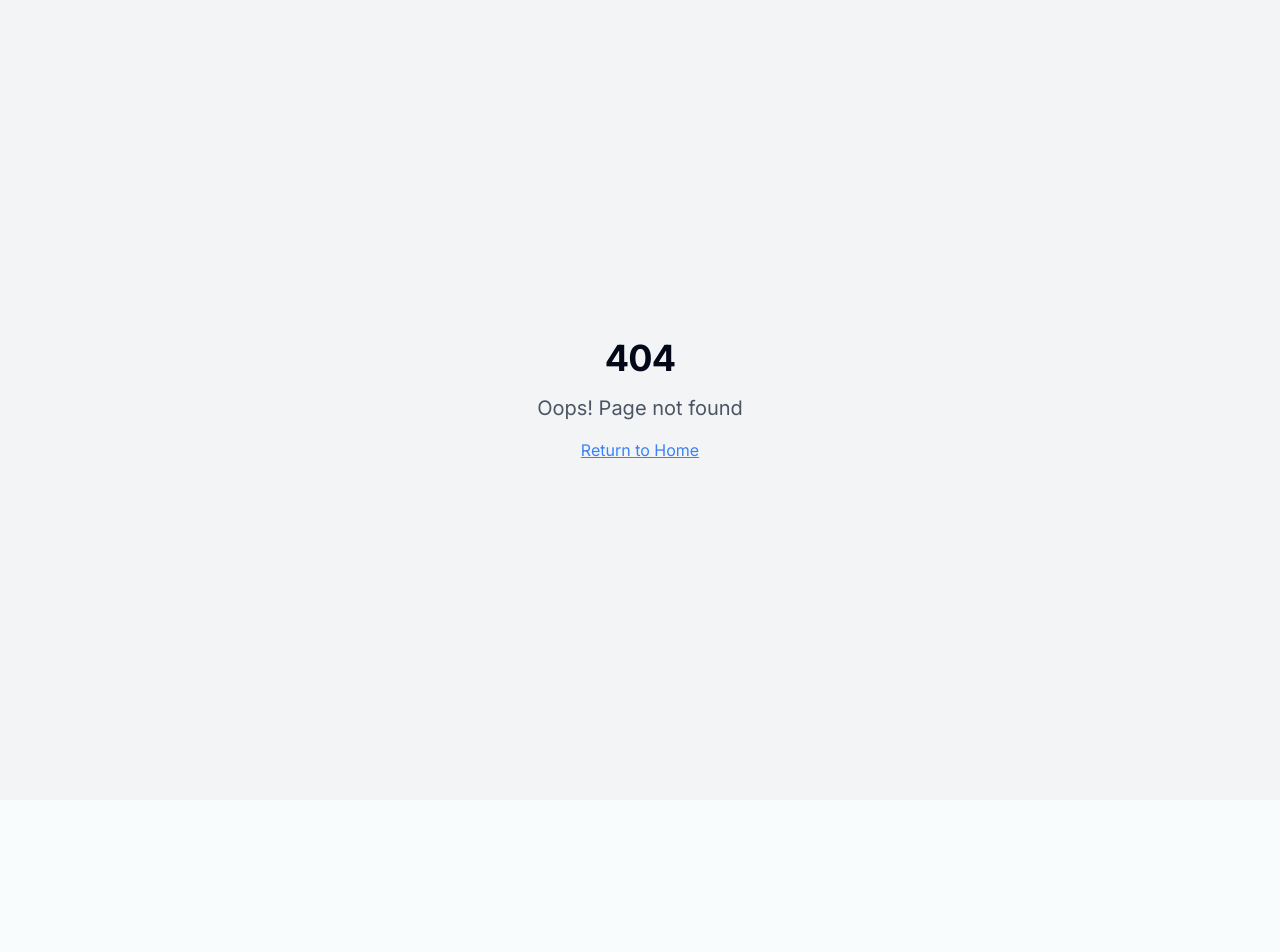
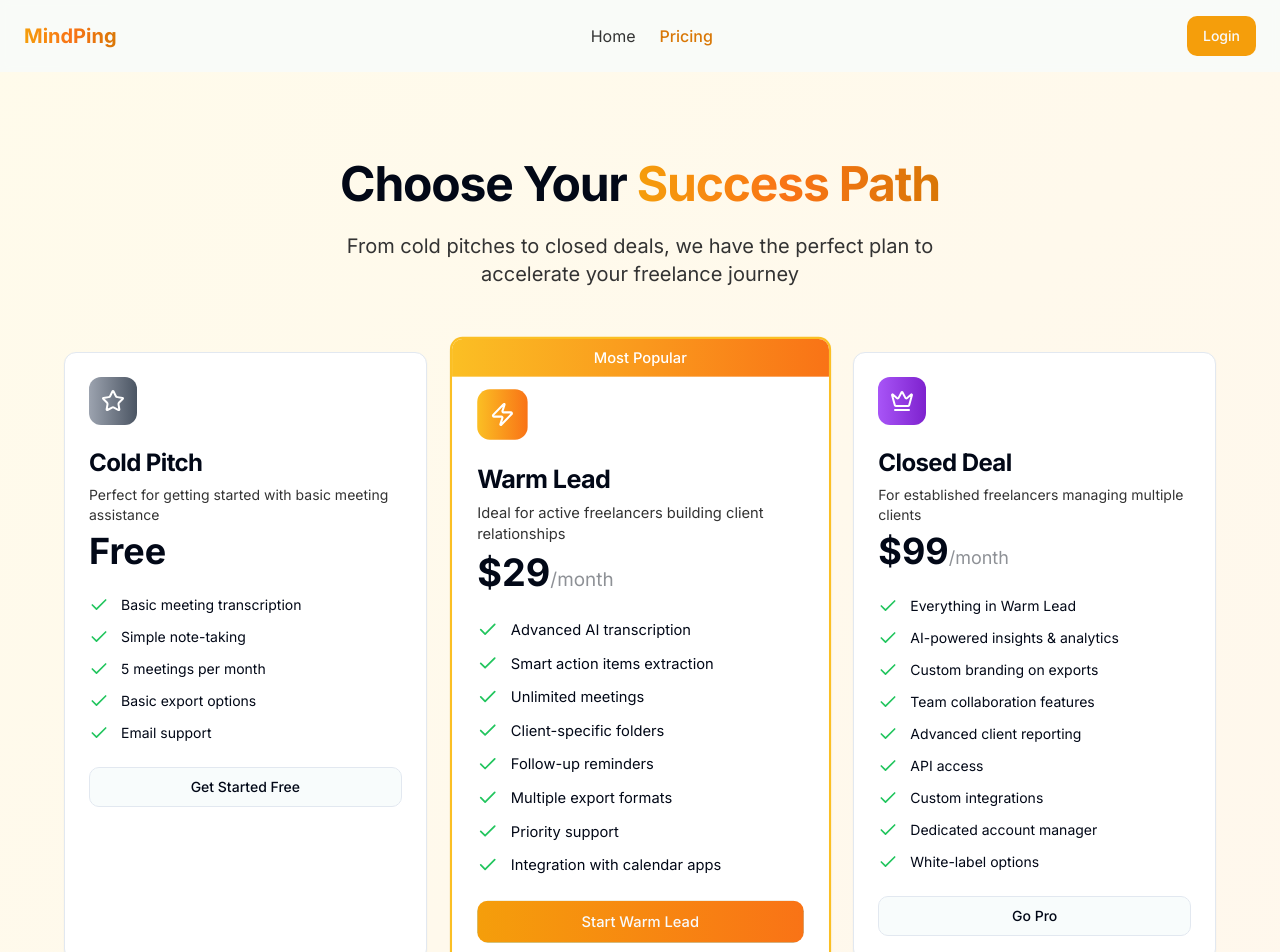
Before and after one commit to X3PH1RE/mindping-website, a React (Vite) app: page /pricing in a window 1280 px wide. Before the commit this address had no page. Shown: the top 952 px of the page. Before the commit the page ends 800 px from the top, so only its background shows below. Built offline with nearby package versions, Linux system fonts and the light colour scheme.

Commit message:
Add pricing page and Supabase integration
Implemented a pricing page with three tiers (Free, Middle, Pro) and integrated Supabase for user login and authentication.

```diff
--- a/src/App.tsx
+++ b/src/App.tsx
@@ -1,9 +1,11 @@
+
 import { Toaster } from "@/components/ui/toaster";
 import { Toaster as Sonner } from "@/components/ui/sonner";
 import { TooltipProvider } from "@/components/ui/tooltip";
 import { QueryClient, QueryClientProvider } from "@tanstack/react-query";
 import { BrowserRouter, Routes, Route } from "react-router-dom";
 import Index from "./pages/Index";
+import Pricing from "./pages/Pricing";
 import NotFound from "./pages/NotFound";
 
 const queryClient = new QueryClient();
@@ -16,6 +18,7 @@ const App = () => (
       <BrowserRouter>
         <Routes>
           <Route path="/" element={<Index />} />
+          <Route path="/pricing" element={<Pricing />} />
           {/* ADD ALL CUSTOM ROUTES ABOVE THE CATCH-ALL "*" ROUTE */}
           <Route path="*" element={<NotFound />} />
         </Routes>
--- a/src/pages/Index.tsx
+++ b/src/pages/Index.tsx
@@ -24,6 +24,7 @@ const Index: React.FC = () => {
             <a href="#value-props" className="text-neutral-dark hover:text-amber-500 transition-colors animated-underline">Features</a>
             <a href="#how-it-works" className="text-neutral-dark hover:text-amber-500 transition-colors animated-underline">How It Works</a>
             <a href="#testimonials" className="text-neutral-dark hover:text-amber-500 transition-colors animated-underline">Testimonials</a>
+            <a href="/pricing" className="text-neutral-dark hover:text-amber-500 transition-colors animated-underline">Pricing</a>
           </nav>
 
           <div>
--- /dev/null
+++ b/src/pages/Pricing.tsx
@@ -0,0 +1,185 @@
+
+import React from 'react';
+import { Check, Star, Zap, Crown } from 'lucide-react';
+import { Button } from '@/components/ui/button';
+import { Card, CardContent, CardDescription, CardFooter, CardHeader, CardTitle } from '@/components/ui/card';
+
+const Pricing = () => {
+  const pricingTiers = [
+    {
+      name: "Cold Pitch",
+      price: "Free",
+      description: "Perfect for getting started with basic meeting assistance",
+      icon: <Star className="w-6 h-6" />,
+      features: [
+        "Basic meeting transcription",
+        "Simple note-taking",
+        "5 meetings per month",
+        "Basic export options",
+        "Email support"
+      ],
+      buttonText: "Get Started Free",
+      popular: false,
+      gradient: "from-gray-400 to-gray-600"
+    },
+    {
+      name: "Warm Lead",
+      price: "$29",
+      period: "/month",
+      description: "Ideal for active freelancers building client relationships",
+      icon: <Zap className="w-6 h-6" />,
+      features: [
+        "Advanced AI transcription",
+        "Smart action items extraction",
+        "Unlimited meetings",
+        "Client-specific folders",
+        "Follow-up reminders",
+        "Multiple export formats",
+        "Priority support",
+        "Integration with calendar apps"
+      ],
+      buttonText: "Start Warm Lead",
+      popular: true,
+      gradient: "from-amber-400 to-orange-500"
+    },
+    {
+      name: "Closed Deal",
+      price: "$99",
+      period: "/month",
+      description: "For established freelancers managing multiple clients",
+      icon: <Crown className="w-6 h-6" />,
+      features: [
+        "Everything in Warm Lead",
+        "AI-powered insights & analytics",
+        "Custom branding on exports",
+        "Team collaboration features",
+        "Advanced client reporting",
+        "API access",
+        "Custom integrations",
+        "Dedicated account manager",
+        "White-label options"
+      ],
+      buttonText: "Go Pro",
+      popular: false,
+      gradient: "from-purple-500 to-purple-700"
+    }
+  ];
+
+  return (
+    <div className="min-h-screen bg-gradient-to-br from-amber-50 to-orange-50">
+      {/* Header */}
+      <header className="fixed top-0 left-0 right-0 z-50 py-4 px-6 bg-background/80 backdrop-blur-sm">
+        <div className="max-w-7xl mx-auto flex justify-between items-center">
+          <div className="font-bold text-xl flex items-center">
+            <span className="text-gradient-orange">MindPing</span>
+          </div>
+
+          <nav className="hidden md:flex space-x-6">
+            <a href="/" className="text-neutral-dark hover:text-amber-500 transition-colors animated-underline">Home</a>
+            <a href="/pricing" className="text-amber-600 font-medium">Pricing</a>
+          </nav>
+
+          <div>
+            <Button className="bg-amber-500 hover:bg-amber-600">
+              Login
+            </Button>
+          </div>
+        </div>
+      </header>
+
+      {/* Main Content */}
+      <main className="pt-24">
+        <div className="max-w-7xl mx-auto px-4 py-16">
+          {/* Hero Section */}
+          <div className="text-center mb-16">
+            <h1 className="text-4xl md:text-5xl font-bold mb-6">
+              Choose Your <span className="text-gradient-orange">Success Path</span>
+            </h1>
+            <p className="text-xl text-neutral-dark max-w-2xl mx-auto">
+              From cold pitches to closed deals, we have the perfect plan to accelerate your freelance journey
+            </p>
+          </div>
+
+          {/* Pricing Cards */}
+          <div className="grid md:grid-cols-3 gap-8 max-w-6xl mx-auto">
+            {pricingTiers.map((tier, index) => (
+              <Card
+                key={tier.name}
+                className={`relative overflow-hidden transition-all duration-300 hover:-translate-y-2 hover:shadow-2xl ${
+                  tier.popular ? 'scale-105 border-amber-400 border-2' : ''
+                }`}
+              >
+                {tier.popular && (
+                  <div className="absolute top-0 left-0 right-0 bg-gradient-to-r from-amber-400 to-orange-500 text-white text-center py-2 text-sm font-medium">
+                    Most Popular
+                  </div>
+                )}
+
+                <CardHeader className={tier.popular ? 'pt-12' : ''}>
+                  <div className={`w-12 h-12 rounded-lg bg-gradient-to-r ${tier.gradient} flex items-center justify-center text-white mb-4`}>
+                    {tier.icon}
+                  </div>
+                  <CardTitle className="text-2xl font-bold">{tier.name}</CardTitle>
+                  <CardDescription className="text-neutral-dark">{tier.description}</CardDescription>
+                  <div className="mt-4">
+                    <span className="text-4xl font-bold">{tier.price}</span>
+                    {tier.period && <span className="text-neutral text-lg">{tier.period}</span>}
+                  </div>
+                </CardHeader>
+
+                <CardContent>
+                  <ul className="space-y-3">
+                    {tier.features.map((feature, featureIndex) => (
+                      <li key={featureIndex} className="flex items-center gap-3">
+                        <Check className="w-5 h-5 text-green-500 flex-shrink-0" />
+                        <span className="text-sm">{feature}</span>
+                      </li>
+                    ))}
+                  </ul>
+                </CardContent>
+
+                <CardFooter>
+                  <Button
+                    className={`w-full ${
+                      tier.popular
+                        ? 'bg-gradient-to-r from-amber-500 to-orange-500 hover:from-amber-600 hover:to-orange-600'
+                        : ''
+                    }`}
+                    variant={tier.popular ? 'default' : 'outline'}
+                  >
+                    {tier.buttonText}
+                  </Button>
+                </CardFooter>
+              </Card>
+            ))}
+          </div>
+
+          {/* FAQ Section */}
+          <div className="mt-20 text-center">
+            <h2 className="text-3xl font-bold mb-8">Frequently Asked Questions</h2>
+            <div className="max-w-4xl mx-auto grid md:grid-cols-2 gap-8">
+              <div className="text-left">
+                <h3 className="font-semibold mb-2">Can I switch between plans?</h3>
+                <p className="text-neutral-dark">Yes, you can upgrade or downgrade your plan at any time. Changes take effect immediately.</p>
+              </div>
+              <div className="text-left">
+                <h3 className="font-semibold mb-2">Is there a free trial?</h3>
+                <p className="text-neutral-dark">Our Cold Pitch plan is completely free forever. Paid plans include a 14-day free trial.</p>
+              </div>
+              <div className="text-left">
+                <h3 className="font-semibold mb-2">What payment methods do you accept?</h3>
+                <p className="text-neutral-dark">We accept all major credit cards, PayPal, and bank transfers for annual plans.</p>
+              </div>
+              <div className="text-left">
+                <h3 className="font-semibold mb-2">Can I cancel anytime?</h3>
+                <p className="text-neutral-dark">Absolutely. Cancel your subscription at any time with no questions asked.</p>
+              </div>
+            </div>
+          </div>
+        </div>
+      </main>
+    </div>
+  );
+};
+
+export default Pricing;
```
